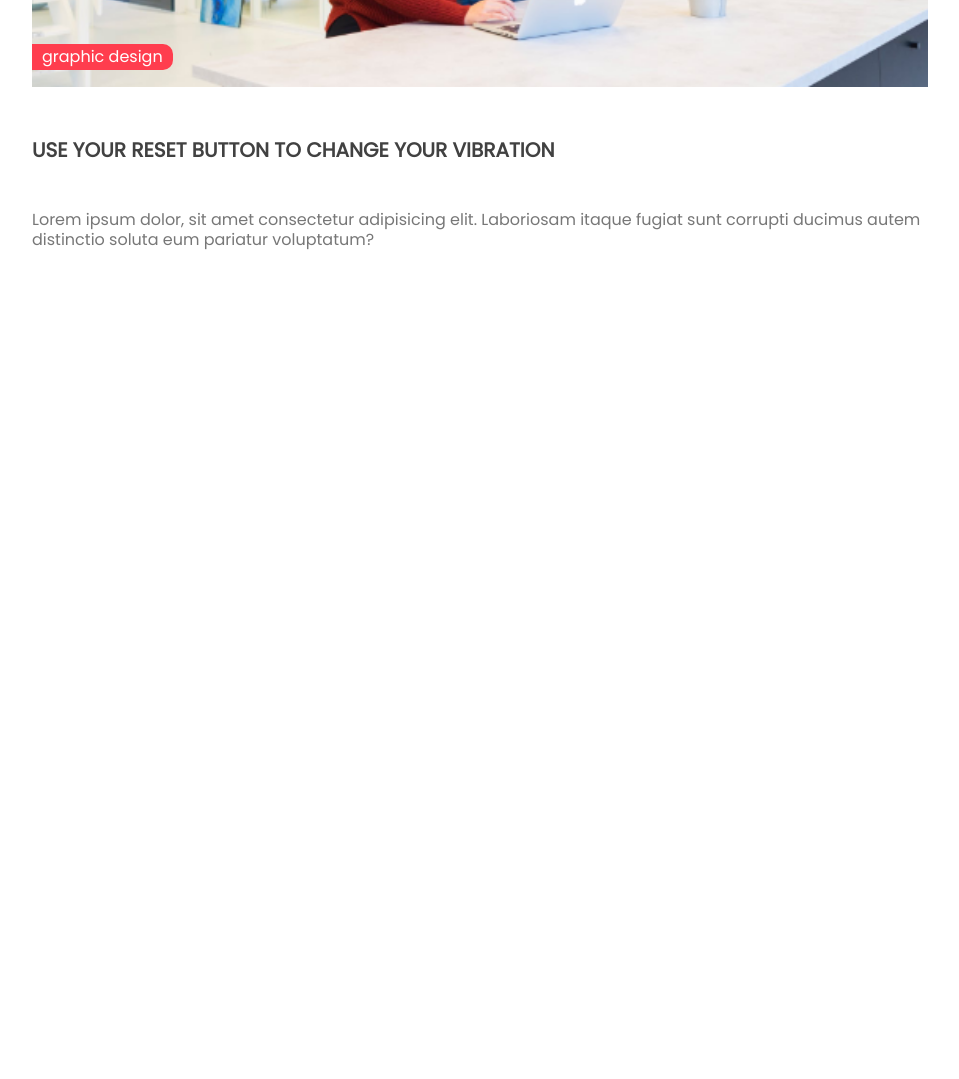
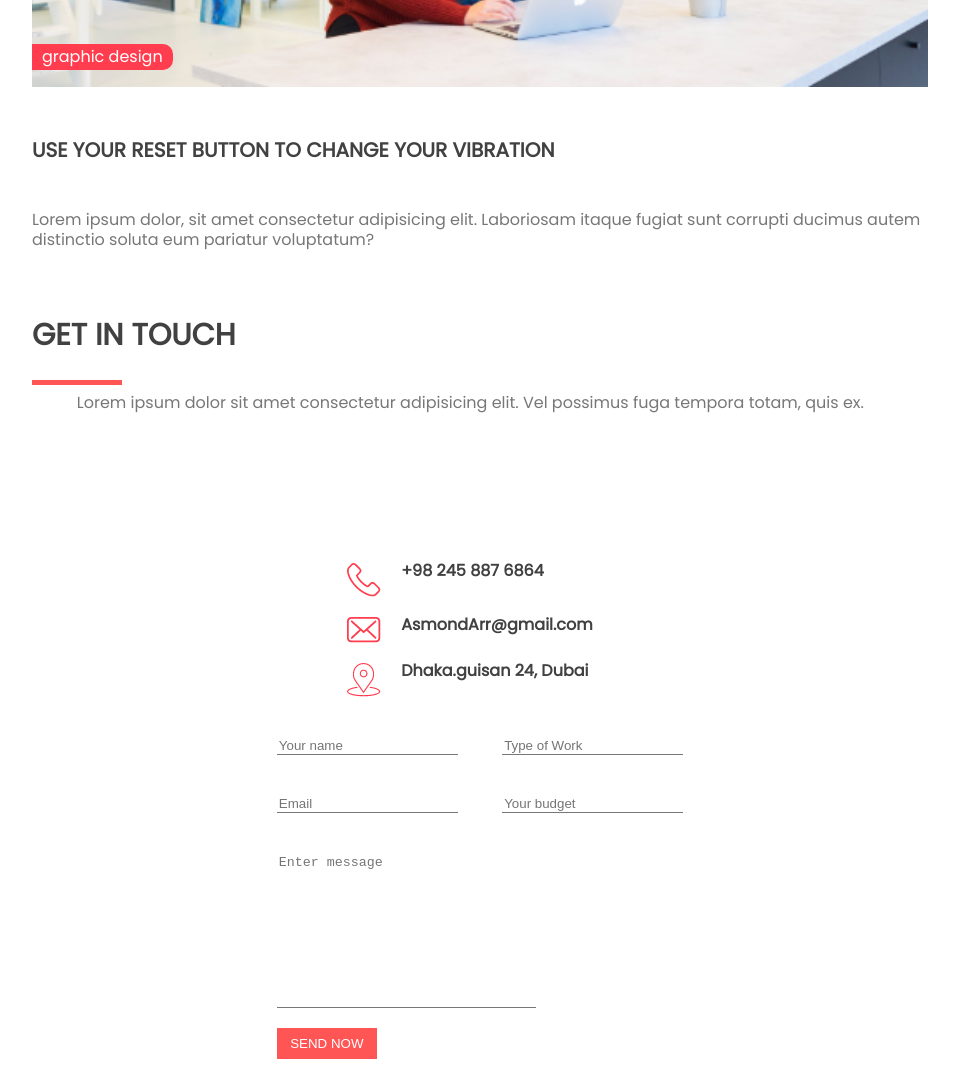
Before and after one commit to DimitarStBC/HTML-CSS-design, a plain HTML site: page index.html in a window 1280 px wide. Shown: the part 5945-7024 px from the top of the page, without its empty margins (160-1119 px from the left). Before the commit the page ends 6245 px from the top, so only its background shows below. Drawn offline with Linux system fonts and the light colour scheme; some packages are replaced by stand-ins of ours; a script that the page names is missing.

Commit message:
contact form added

```diff
--- /dev/null
+++ b/css/contact.css
@@ -0,0 +1,70 @@
+#contact {
+    width: 70%;
+    margin: auto;
+  }
+  #introContact h1 {
+    padding: 20px 0;
+    text-transform: uppercase;
+    font-weight: 600;
+    font-size: 30px;
+    color: #414141;
+  }
+  #introContact h2 {
+    color: #777777;
+    width: 60%;
+  }
+  .contactForm {
+    display: flex;
+    flex-direction: row;
+    height: 500px;
+    justify-content: space-around;
+    align-items: center;
+  }
+  .leftForm div {
+    margin: 20px 0;
+    display: flex;
+    flex-direction: row;
+  }
+  .leftForm h2 {
+    margin: 0 20px;
+    color: #414141;
+    font-weight: 600;
+  }
+  .rightForm form input {
+    border: none;
+    border-bottom: 1px solid #777777;
+    margin: 20px;
+    outline-style: none;
+  }
+  .rightForm div textarea {
+    resize: none;
+    margin: 20px !important;
+    outline-style: none !important;
+    border: none;
+    border-bottom: 1px solid #777777;
+    display: block;
+  }
+  .rightForm button {
+    margin: 20px;
+    border: none;
+    cursor: pointer;
+  }
+  @media screen and (max-width: 1300px) {
+    #contact {
+      height: auto;
+    }
+    #introContact {
+      margin-bottom: 3rem;
+    }
+    #introContact h2 {
+      width: 90%;
+      margin: auto;
+    }
+    .contactForm {
+      margin-top: 150px;
+      display: flex;
+      flex-direction: column;
+      justify-content: center;
+      align-items: center;
+    }
+  }
--- a/css/style.css
+++ b/css/style.css
@@ -6,6 +6,7 @@
 @import url("./clients.css");
 @import url("./feedback.css");
 @import url("./blog.css");
+@import url("./contact.css");
 
 html, body, div, span, applet, object, iframe,
 h1, h2, h3, h4, h5, h6, p, blockquote, pre,
--- a/index.html
+++ b/index.html
@@ -32,7 +32,7 @@
                     <li><a href="#portfolio">Portfolio</a></li>
                     <li><a href="#services">Services</a></li>
                     <li><a href="#blog">Blog</a></li>
-                    <li><a href="">Contact</a></li>
+                    <li><a href="#contact">Contact</a></li>
                     <li><a id="upArrow" href="#home">UP</a></li>
                 </ul>
             </nav>
@@ -359,6 +359,46 @@
         </div>
     </section>
 
+    <section id="contact">
+        <div id="introContact">
+            <h1>get in touch</h1>
+            <div class="redLine"></div>
+            <h2>
+                Lorem ipsum dolor sit amet consectetur adipisicing elit. Vel possimus
+                fuga tempora totam, quis ex.
+            </h2>
+        </div>
+        <div class="contactForm">
+            <div class="leftForm">
+                <div>
+                    <img src="./images/contact/phone.png" alt="" />
+                    <h2>+98 245 887 6864</h2>
+                </div>
+                <div>
+                    <img src="./images/contact/mail.png" alt="" />
+                    <h2>AsmondArr@gmail.com</h2>
+                </div>
+                <div>
+                    <img src="./images/contact/pin.png" alt="" />
+                    <h2>Dhaka.guisan 24, Dubai</h2>
+                </div>
+            </div>
+            <div class="rightForm">
+                <div>
+                    <form action="" method="POST">
+                        <input type="text" placeholder="Your name" />
+                        <input type="text" placeholder="Type of Work" />
+                    </form>
+                    <form action="" method="POST">
+                        <input type="email" placeholder="Email" />
+                        <input type="text" placeholder="Your budget" />
+                    </form>
+                    <textarea name="" id="" cols="30" rows="10" placeholder="Enter message"></textarea>
+                    <button class="btn">Send now</button>
+                </div>
+            </div>
+        </div>
+    </section>
 
     <script src="./javaScript/index.js"></script>
     <script src="./javaScript/allProjects.js"></script>
@@ -366,7 +406,7 @@
     <script src="./javaScript/logoProjects.js"></script>
     <script src="./javaScript/graphicProjects.js"></script>
     <script src="./javaScript/uxP.js"></script>
-    <!-- <script src="./smoothScroll/dist/scrolltosmooth.min.js"></script> -->
+
 </body>
 
 </html>
```
Also changed, not shown: images/contact/mail.png (added), images/contact/phone.png (added), images/contact/pin.png (added).
